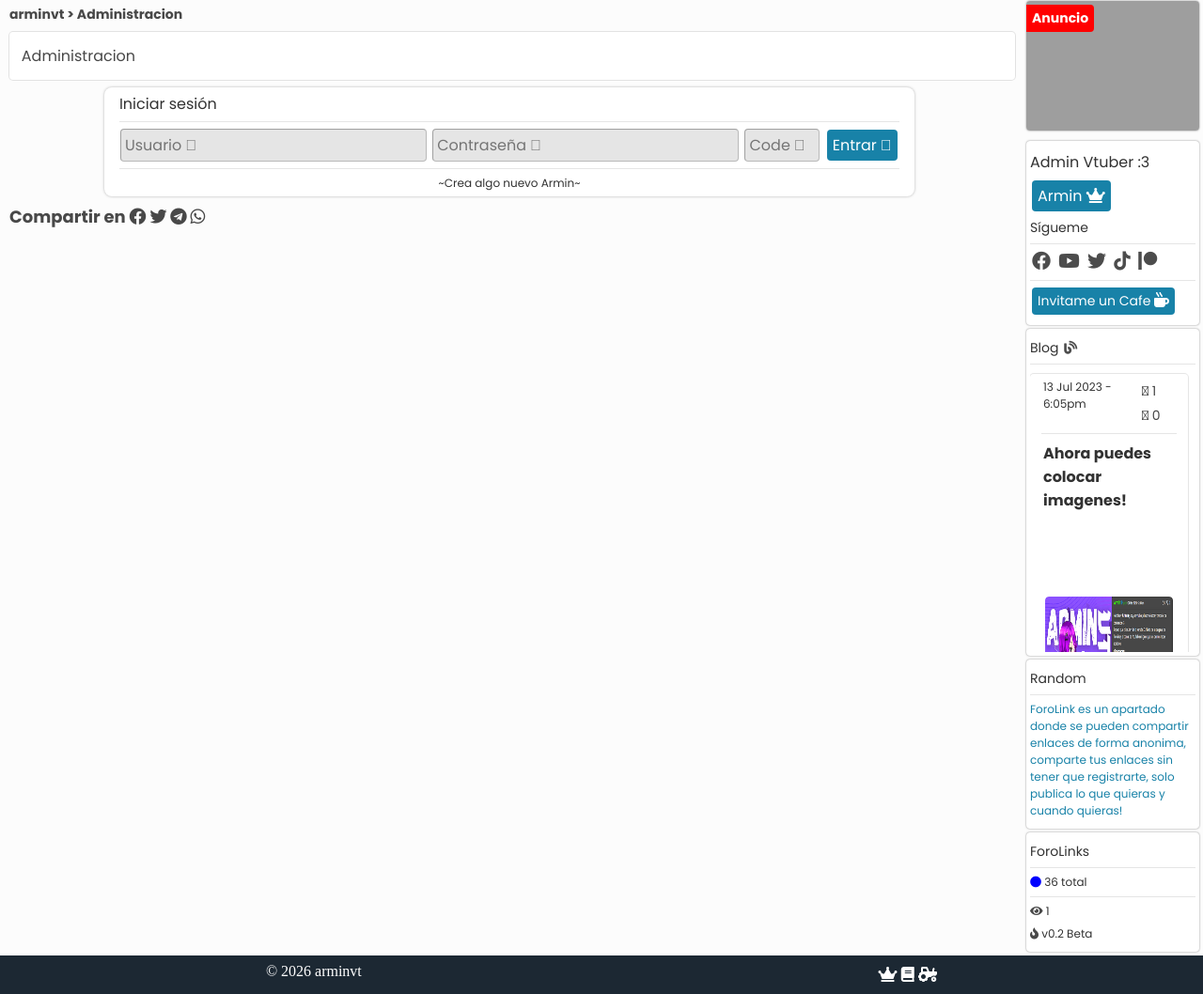
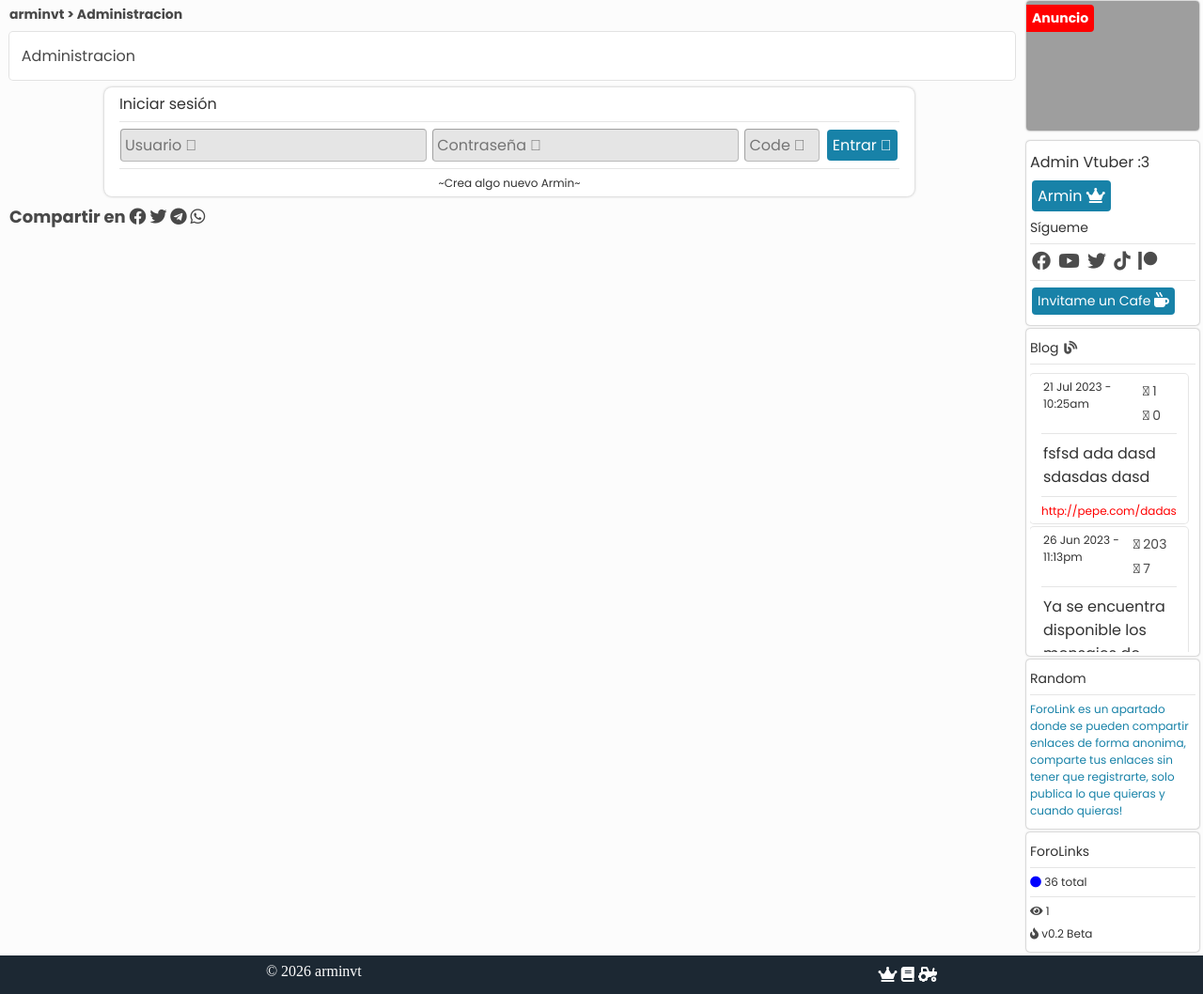
Before and after one commit to armindeck/daam-arminvt, a PHP site: page /administracion/index.php in a window 1280 px wide. Shown: the part 72-1130 px from the top of the page at 94% size. Run offline with PHP 8.4, Linux system fonts and the light colour scheme; some web fonts are replaced; grey boxes are pictures that could not be loaded.

Commit message:
Update comment structure in pubdatos.php to include new forolink entry with image support

```diff
--- a/blog/datos/pubdatos.php
+++ b/blog/datos/pubdatos.php
@@ -47,11 +47,12 @@ $comentario=[
 ],
 [
 'id'=>6,
+'tipo'=>'forolink',
+'ubicacion'=>'',
 'carpeta'=>'blog',
 'rol'=>'admin',
 'nombre'=>'Armin',
-'enlace'=>'https://arminvt.site/forolink/',
-'comentario'=>'<b> Ahora puedes colocar imagenes! </b> <i> Simplemente coloca el link de alguna imagen! </i>',
-'imagen'=>'https://arminvt.site/img/forolink.png',
-'fecha'=>'13 Jul 2023 - 6:05pm'
+'enlace'=>'http://pepe.com/dadasd5476d4a6',
+'comentario'=>'fsfsd ada dasd sdasdas dasd',
+'fecha'=>'21 Jul 2023 - 10:25am'
 ]];
```
